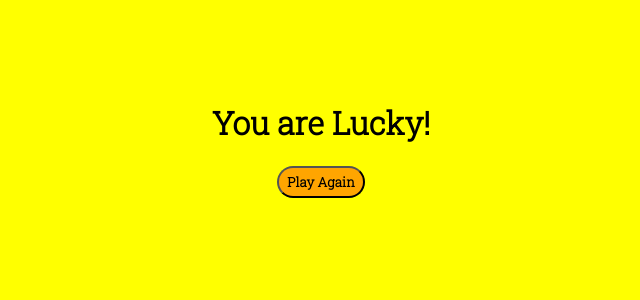
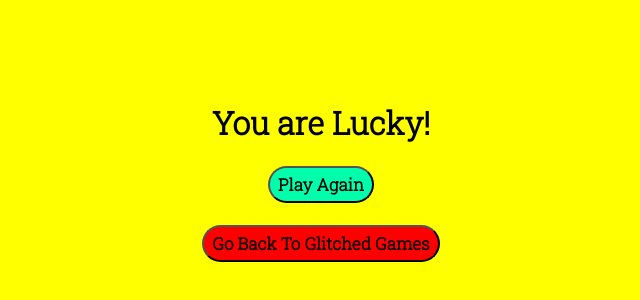
Before and after one commit to Shaurya-Sehgal/Game-Of-Luck, a plain HTML site: page win.html in a window 1280 px wide. Shown: the part 128-428 px from the top of the page, without its empty margins (319-959 px from the left). Drawn offline with Linux system fonts and the light colour scheme.

Commit message:
Added option to go back to glitched games

```diff
--- a/win.html
+++ b/win.html
@@ -29,16 +29,28 @@
 
         button {
             font-family: Roboto Slab;
+            font-size: 17px;
             cursor: pointer;
             font-weight: 700;
-            background-color: orange;
+            background-color: rgb(0, 255, 170);
             transition: all 0.5s;
             border-radius: 20px;
             padding: 5px 8px;
         }
+
         button:hover {
-            font-size: 17px;
-            background-color: lime;
+            background-color: rgb(0, 255, 47);
+            font-size: 19px;
+        }
+
+        .back {
+            margin-top: 22px;
+            background-color: red;
+        }
+
+        .back:hover {
+            background-color: black;
+            color: red;
         }
     </style>
 </head>
@@ -46,8 +58,10 @@
 <body>
     <div>
         <h1>You are Lucky!</h1>
-        <a href="index.html">
-            <button>Play Again</button>
+        <button onclick="location.href = 'index.html'">Play Again</button>
+        <br>
+        <a href="https://shaurya-sehgal.github.io/glitchedgaming/">
+            <button class="back">Go Back To Glitched Games</button>
         </a>
     </div>
 </body>
```
Also changed, not shown: lose.html (+17 -3 lines).
